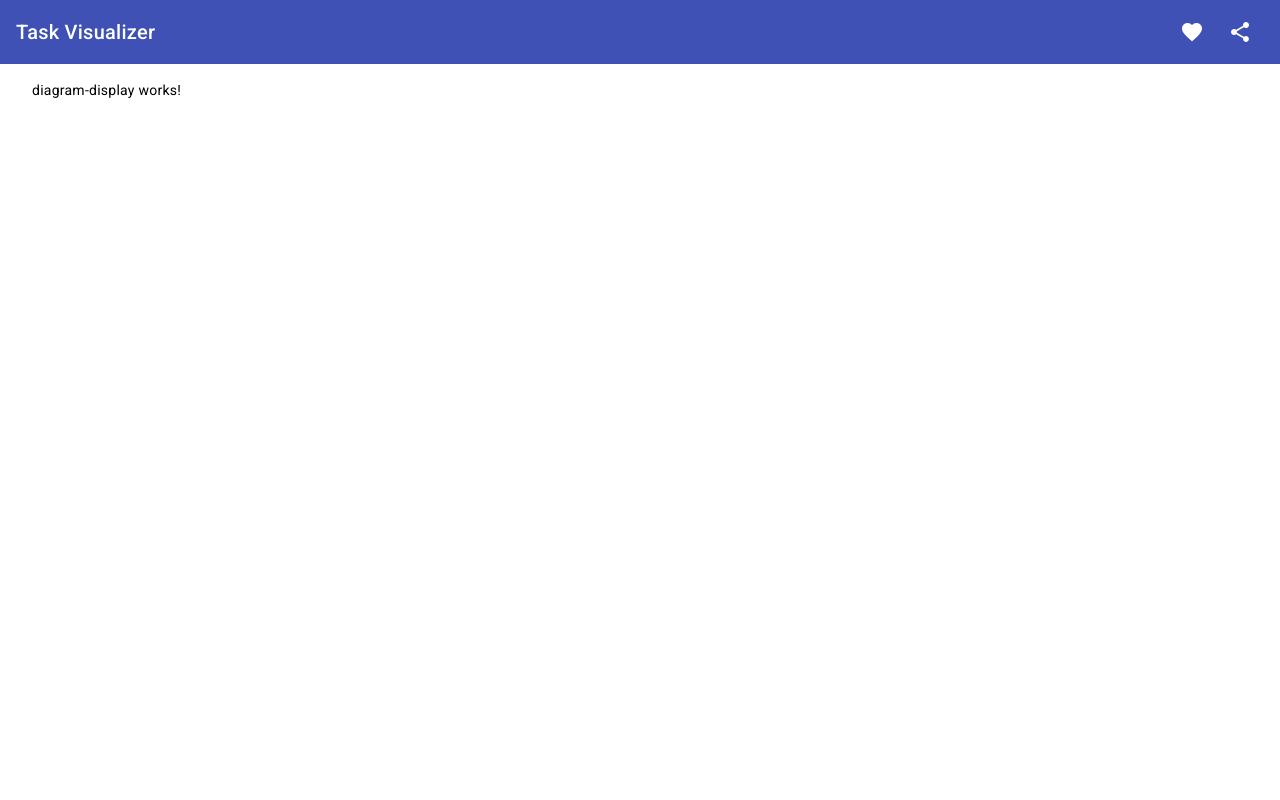
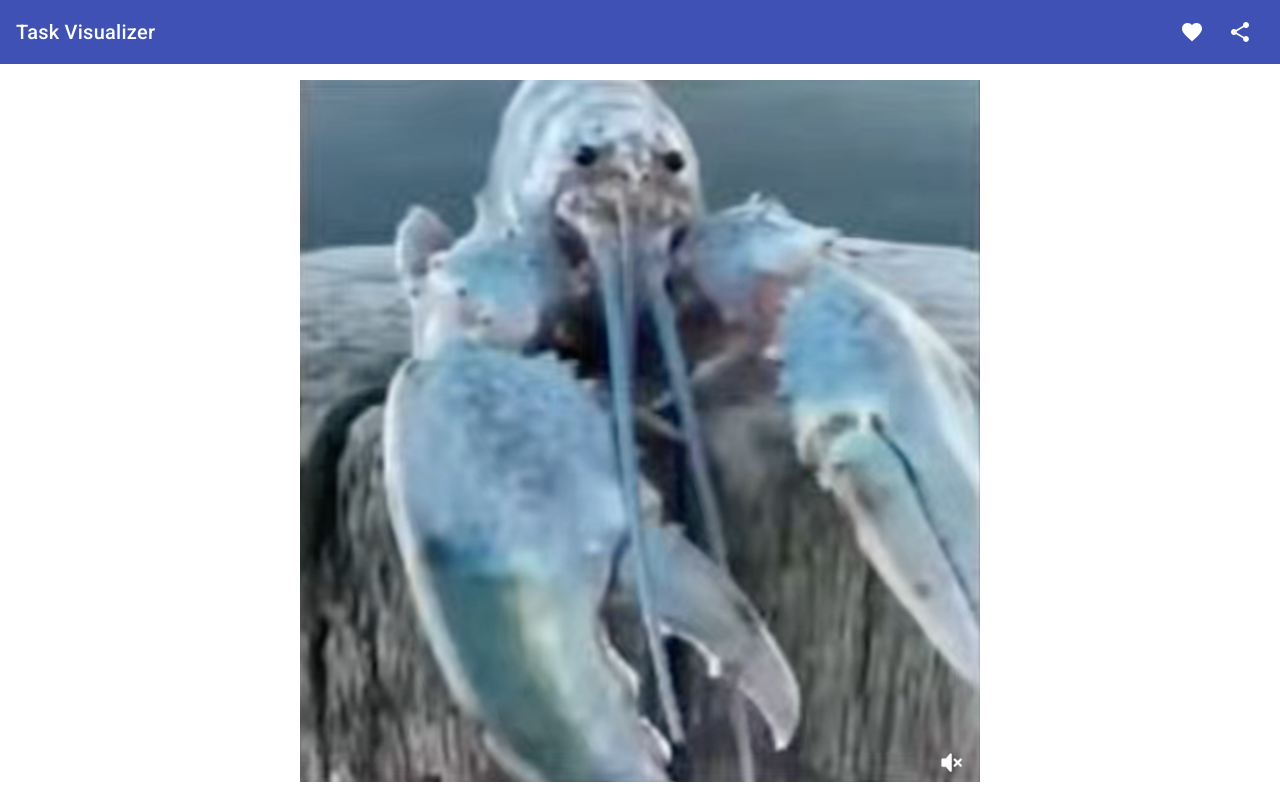
Before and after one commit to Linus-Baumann/echtzeitsysteme-programmieraufgabe, an Angular app in the folder TaskVisualizer/Frontend/backup_solution/visualizer-ui/: page / in a window 1280 px wide. Built offline with nearby package versions, Linux system fonts and the light colour scheme.

Commit message:
basic structure implemented

```diff
--- a/TaskVisualizer/Frontend/backup_solution/visualizer-ui/src/app/app.module.ts
+++ b/TaskVisualizer/Frontend/backup_solution/visualizer-ui/src/app/app.module.ts
@@ -8,6 +8,7 @@
 import {MatToolbarModule} from "@angular/material/toolbar";
 import {MatIconModule} from "@angular/material/icon";
 import {MatButtonModule} from "@angular/material/button";
+import {MatCardModule} from "@angular/material/card";
 
 @NgModule({
   declarations: [
@@ -20,7 +21,8 @@
     BrowserAnimationsModule,
     MatToolbarModule,
     MatIconModule,
-    MatButtonModule
+    MatButtonModule,
+    MatCardModule
   ],
   providers: [],
   bootstrap: [AppComponent]
--- a/TaskVisualizer/Frontend/backup_solution/visualizer-ui/src/app/diagram-display/diagram-display.component.html
+++ b/TaskVisualizer/Frontend/backup_solution/visualizer-ui/src/app/diagram-display/diagram-display.component.html
@@ -1 +1,14 @@
-<p>diagram-display works!</p>
+<div class="display-container">
+  <img class="graph" [src]="current_graph" alt="Sie können eine csv-Datei unten auswählen..."/>
+  <mat-card class="example-card">
+    <mat-card-content>
+      <mat-card-actions align="end">
+        <button mat-button>Vorheriges Bild</button>
+        <button mat-button>Nächstes Bild</button>
+        <button mat-button>Bild speichern</button>
+        <button mat-button>CSV Laden</button>
+        <button mat-button>Surprise</button>
+      </mat-card-actions>
+    </mat-card-content>
+  </mat-card>
+</div>
--- a/TaskVisualizer/Frontend/backup_solution/visualizer-ui/src/app/diagram-display/diagram-display.component.scss
+++ b/TaskVisualizer/Frontend/backup_solution/visualizer-ui/src/app/diagram-display/diagram-display.component.scss
@@ -0,0 +1,12 @@
+
+.display-container {
+  width: 100%;
+  display: flex;
+  flex-direction: column;
+  justify-content: space-between;
+  align-items: center;
+}
+
+.graph {
+  display: flex;
+}
--- a/TaskVisualizer/Frontend/backup_solution/visualizer-ui/src/app/diagram-display/diagram-display.component.ts
+++ b/TaskVisualizer/Frontend/backup_solution/visualizer-ui/src/app/diagram-display/diagram-display.component.ts
@@ -6,5 +6,5 @@
   styleUrls: ['./diagram-display.component.scss']
 })
 export class DiagramDisplayComponent {
-
+  current_graph = "assets/data/graph_buffer/test.png"
 }
```
Also changed, not shown: TaskVisualizer/Frontend/backup_solution/visualizer-ui/src/assets/data/graph_buffer/test.png (added).
